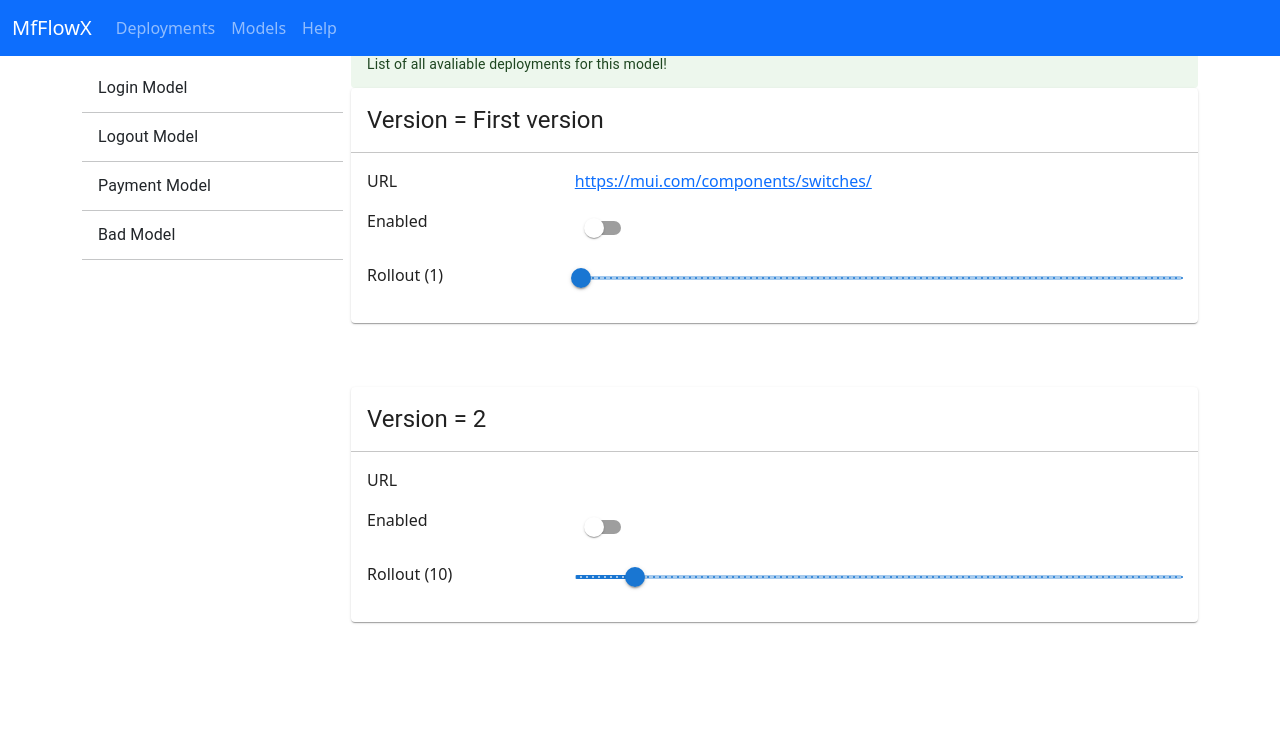
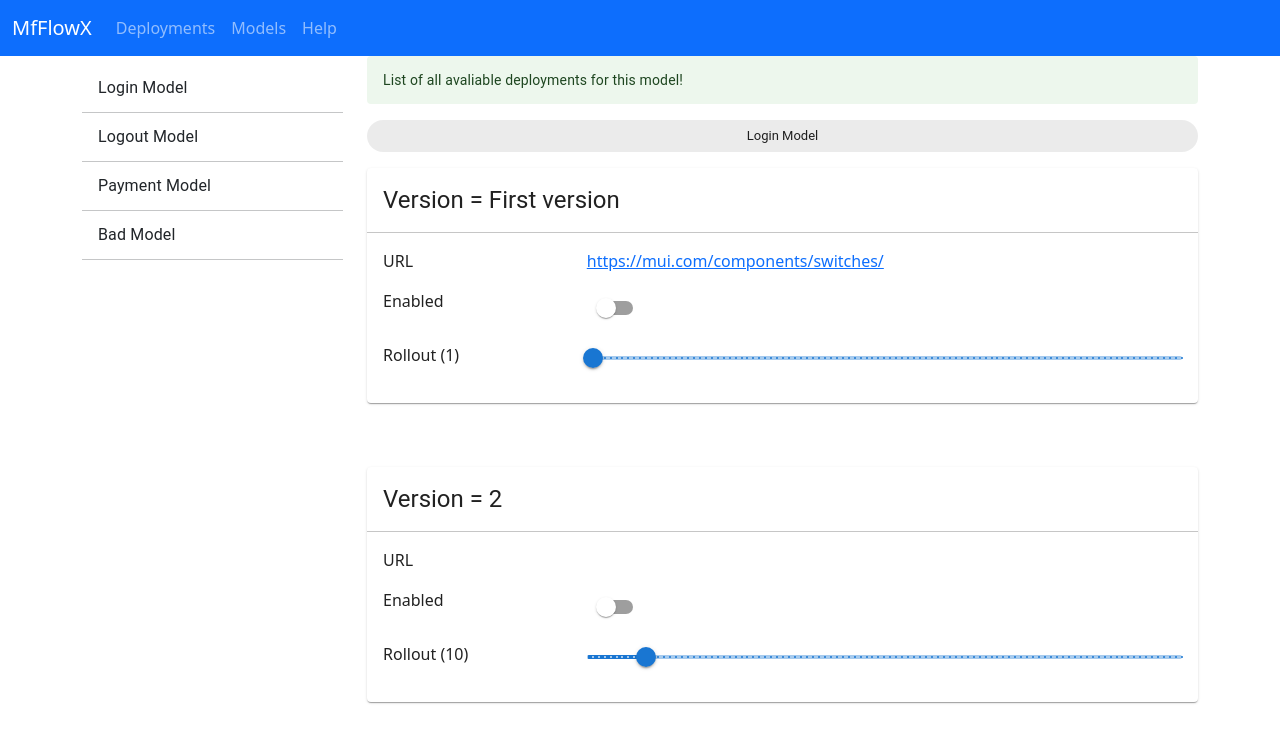
Before and after one commit to harishbohara/mflowx, a React (Create React App) app: page / in a window 1280 px wide. Shown: the top 742 px of the page. Built offline with nearby package versions, Linux system fonts and the light colour scheme; the HTML template or start-up script is replaced by a standard one.

Commit message:
added nav bar to list all items

```diff
--- a/src/components/deployments/Deployment.js
+++ b/src/components/deployments/Deployment.js
@@ -9,7 +9,7 @@ import Divider from '@mui/material/Divider';
 import { Box } from "@mui/system";
 import { createTheme, ThemeProvider } from '@mui/material/styles';
 import { Stack } from "@mui/material";
-import { Grid, Slider } from "@mui/material";
+import { Grid, Slider, Chip } from "@mui/material";
 const lightTheme = createTheme({ palette: { mode: 'light' } });
 
 // This is a specific version of a deployment
@@ -66,14 +66,15 @@ export default({deployment}) => {
     return (
         <>
             {deployment != null &&
-                <Grid container spacing={2} >
-                    <Grid xs={12}><Alert icon={false} severity="success">List of all avaliable deployments for this model!</Alert></Grid>
-                    <Grid xs={12}>
-                        <Stack spacing={8}>
-                            <SingleDeployment deployment={deployment}/>
-                        </Stack>
-                    </Grid>
-                </Grid>
+                <Stack container spacing={2} >
+                    <Alert icon={false} severity="success">
+                        List of all avaliable deployments for this model!
+                    </Alert>
+                    <Chip label={deployment.data.label} />
+                    <Stack spacing={8}>
+                        <SingleDeployment deployment={deployment}/>
+                    </Stack>
+                </Stack>
             }
              {deployment == null &&
                 <h2>
```
